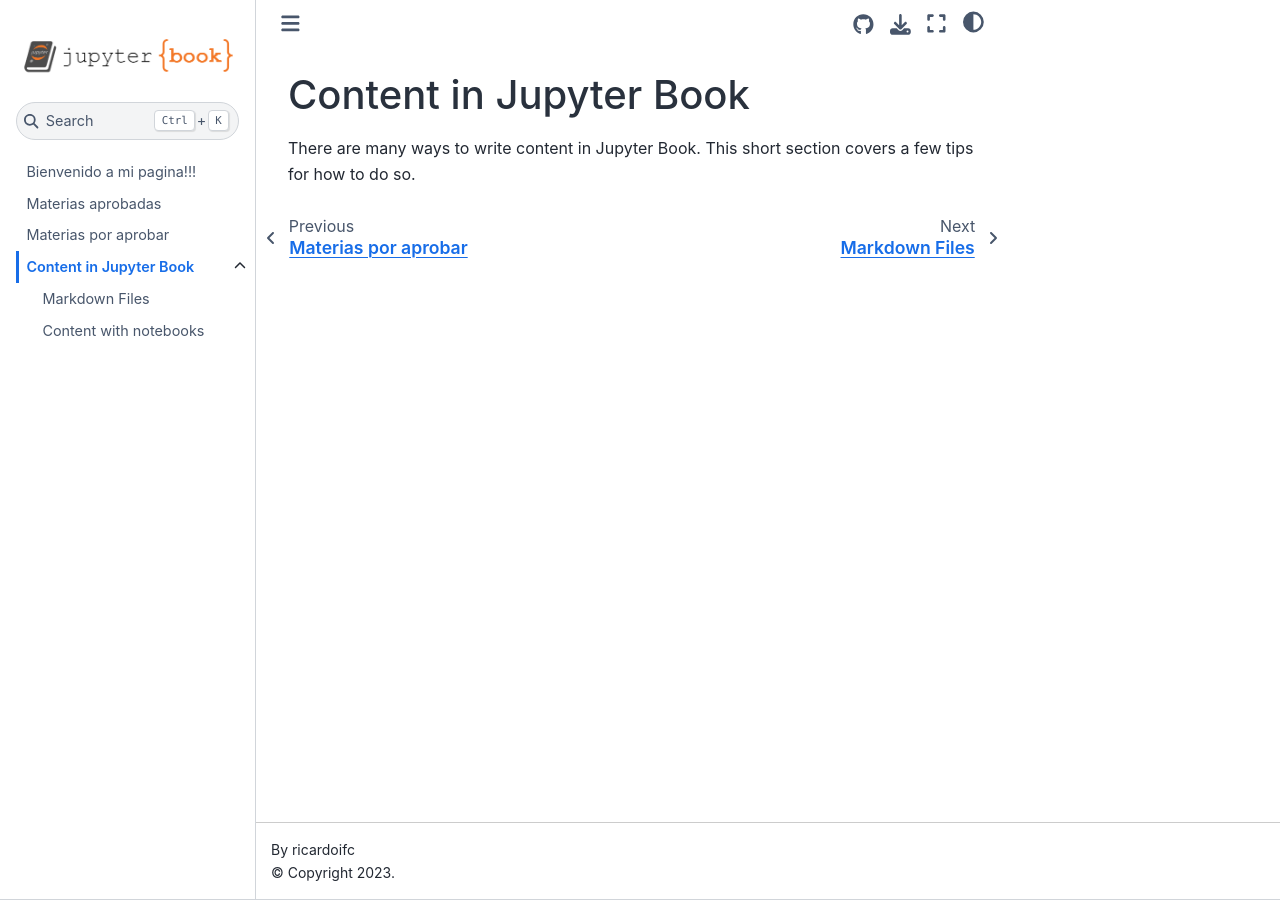
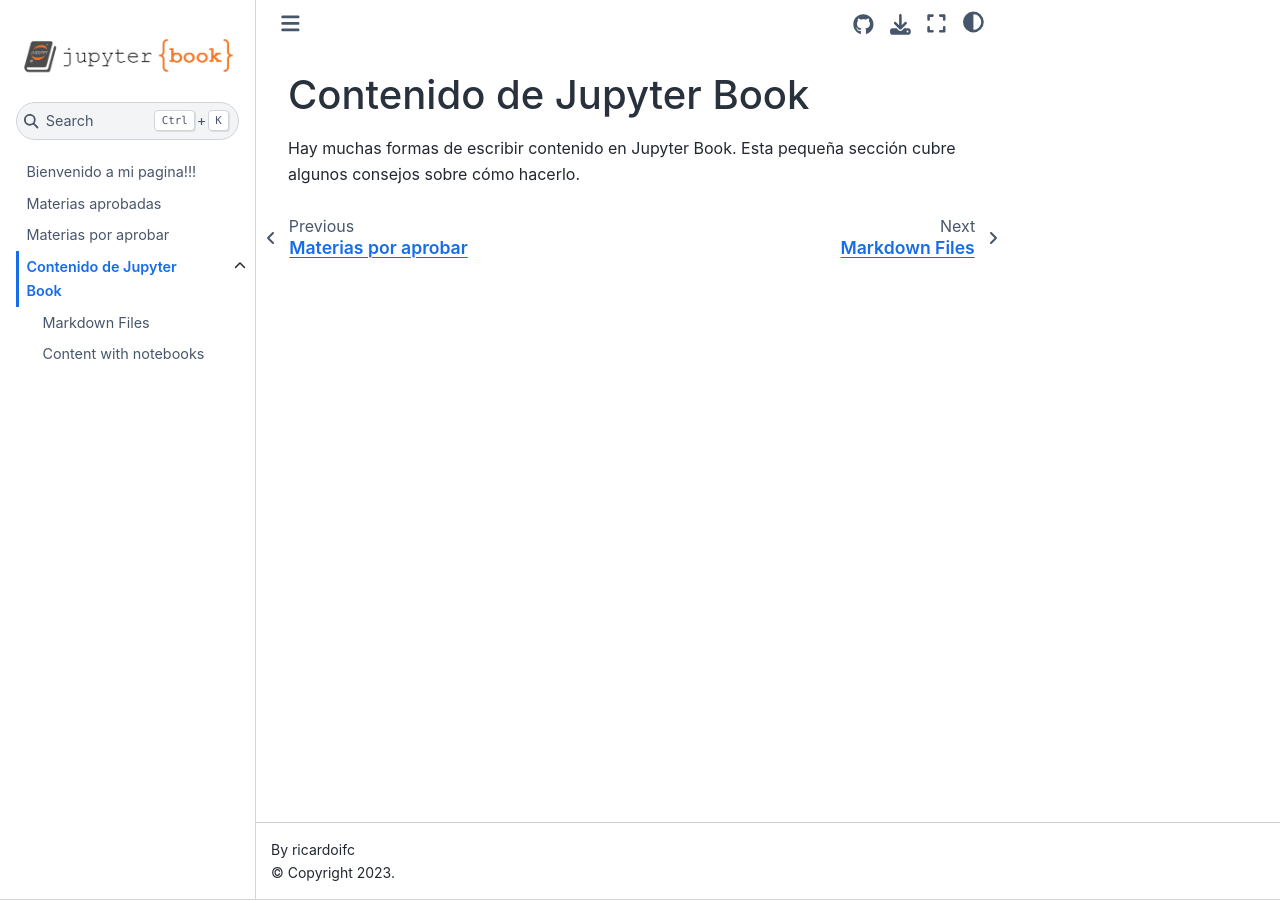
Before and after one commit to ricardoifc/milibro5, a Jupyter Book: the page built from content.md, in a window 1280 px wide. Built offline with Jupyter Book 1.0.4 settings and Sphinx 7.4.7 and the Sphinx Book theme 1.1.4, drawn with Linux system fonts in a browser that asks for light colours.

Commit message:
Update content.md

```diff
--- a/content.md
+++ b/content.md
@@ -1,5 +1,5 @@
-Content in Jupyter Book
+Contenido de Jupyter Book
 =======================
 
-There are many ways to write content in Jupyter Book. This short section
-covers a few tips for how to do so.
+Hay muchas formas de escribir contenido en Jupyter Book. Esta pequeña sección
+cubre algunos consejos sobre cómo hacerlo.
```
